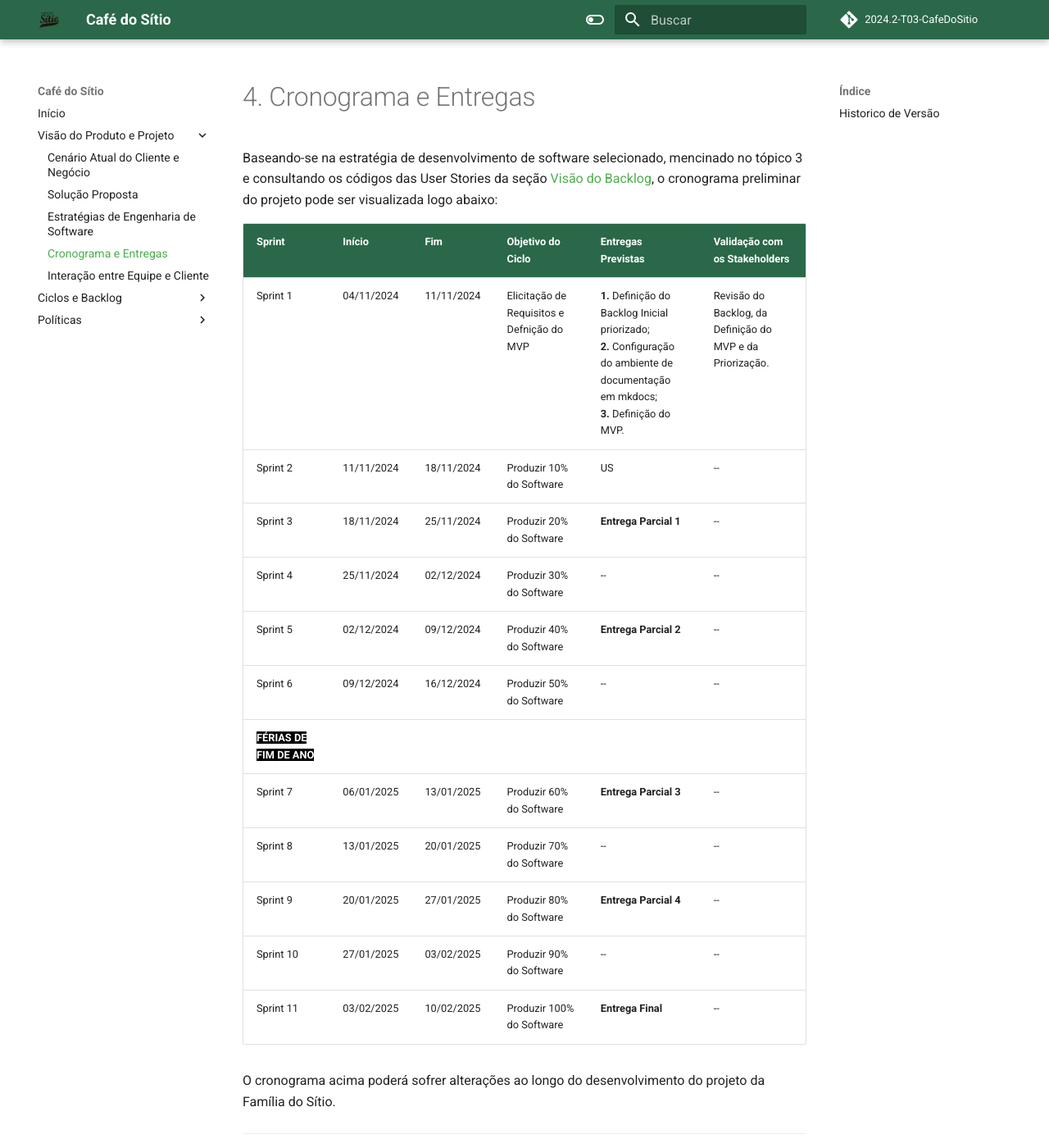
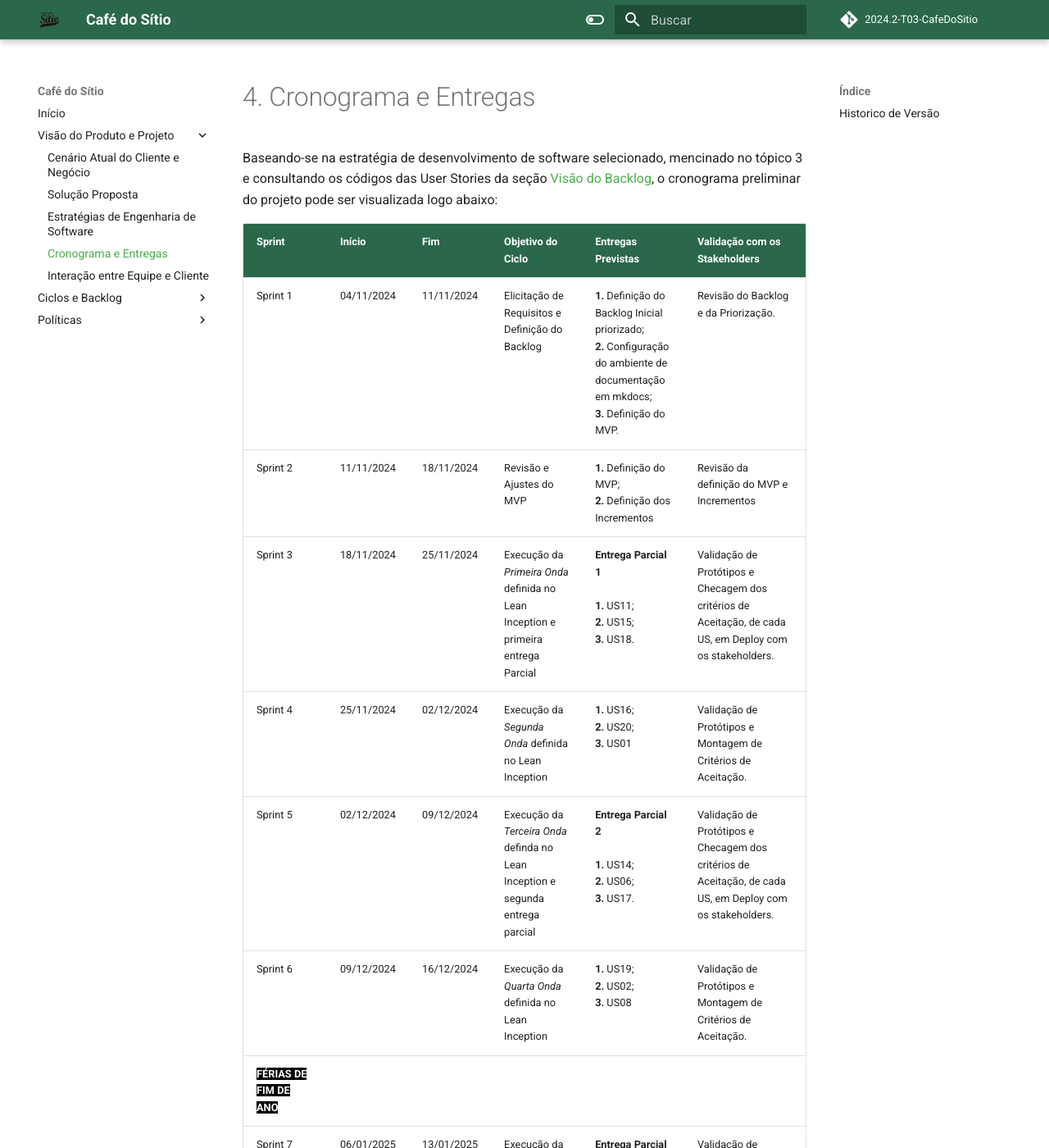
Before and after one commit to mdsreq-fga-unb/2024.2-T03-CafeDoSitio, an MkDocs documentation site: the page built from docs/sections/2-docPage/4-cronogramaEntregas.md, in a window 1280 px wide and 1400 px high. Shown: the whole window at 82% size. Built offline with MkDocs 1.6.1 and Material for MkDocs 9.7.7, drawn with Linux system fonts in a browser that asks for light colours; comment, search, counter and statistics services are not loaded; some of the changed text lies outside the part shown.

Commit message:
docs: adicinando detalhes do cronograma do topico 4

```diff
--- a/docs/sections/2-docPage/4-cronogramaEntregas.md
+++ b/docs/sections/2-docPage/4-cronogramaEntregas.md
@@ -4,18 +4,18 @@ Baseando-se na estratégia de desenvolvimento de software selecionado, mencinado
 
 Sprint | Início | Fim | Objetivo do Ciclo | Entregas Previstas | Validação com os Stakeholders
 ----- | ------ | --- | ----------------- | ------------------ | -----------------------------
-Sprint 1 | 04/11/2024 | 11/11/2024 | Elicitação de Requisitos e Defnição do MVP | **1.** Definição do Backlog Inicial priorizado; <br> **2.** Configuração do ambiente de documentação em mkdocs; <br> **3.** Definição do MVP.    | Revisão do Backlog, da Definição do MVP e da Priorização.
-Sprint 2 | 11/11/2024 | 18/11/2024 | Produzir 10% do Software | US | --
-Sprint 3 | 18/11/2024 | 25/11/2024 | Produzir 20% do Software | **Entrega Parcial 1** | --
-Sprint 4 | 25/11/2024 | 02/12/2024 | Produzir 30% do Software | -- | --
-Sprint 5 | 02/12/2024 | 09/12/2024 | Produzir 40% do Software | **Entrega Parcial 2** | --
-Sprint 6 | 09/12/2024 | 16/12/2024 | Produzir 50% do Software | -- | --
+Sprint 1 | 04/11/2024 | 11/11/2024 | Elicitação de Requisitos e Definição do Backlog | **1.** Definição do Backlog Inicial priorizado; <br> **2.** Configuração do ambiente de documentação em mkdocs; <br> **3.** Definição do MVP.    | Revisão do Backlog e da Priorização.
+Sprint 2 | 11/11/2024 | 18/11/2024 | Revisão e Ajustes do MVP | **1.** Definição do MVP; <br> **2.** Definição dos Incrementos | Revisão da definição do MVP e Incrementos
+Sprint 3 | 18/11/2024 | 25/11/2024 | Execução da _Primeira Onda_ definida no Lean Inception e primeira entrega Parcial | **Entrega Parcial 1** <br><br> **1.** US11; <br> **2.** US15; <br> **3.** US18. | Validação de Protótipos e Checagem dos critérios de Aceitação, de cada US, em Deploy com os stakeholders.
+Sprint 4 | 25/11/2024 | 02/12/2024 | Execução da _Segunda Onda_ definida no Lean Inception  | **1.** US16; <br> **2.** US20; <br> **3.** US01 | Validação de Protótipos e Montagem de Critérios de Aceitação.
+Sprint 5 | 02/12/2024 | 09/12/2024 | Execução da _Terceira Onda_ definda no Lean Inception e segunda entrega parcial | **Entrega Parcial 2** <br><br> **1.** US14; <br> **2.** US06; <br> **3.** US17. | Validação de Protótipos e Checagem dos critérios de Aceitação, de cada US, em Deploy com os stakeholders.
+Sprint 6 | 09/12/2024 | 16/12/2024 | Execução da _Quarta Onda_ definida no Lean Inception | **1.** US19; <br> **2.** US02; <br> **3.** US08 | Validação de Protótipos e Montagem de Critérios de Aceitação.
 <span style="background-color: black; color: white;">**FÉRIAS DE FIM DE ANO**</span>
-Sprint 7 | 06/01/2025 | 13/01/2025 | Produzir 60% do Software | **Entrega Parcial 3** | --
-Sprint 8 | 13/01/2025 | 20/01/2025 | Produzir 70% do Software | -- | --
-Sprint 9 | 20/01/2025 | 27/01/2025 | Produzir 80% do Software | **Entrega Parcial 4** | --
-Sprint 10| 27/01/2025 | 03/02/2025 | Produzir 90% do Software | -- | --
-Sprint 11| 03/02/2025 | 10/02/2025 | Produzir 100% do Software | **Entrega Final** | --
+Sprint 7 | 06/01/2025 | 13/01/2025 | Execução da _Quinta Onda_ definida no Lean Inception e terceira entrega parcial | **Entrega Parcial 3** <br><br> **1.** US23; <br> **2.** US21. | Validação de Protótipos e Checagem dos critérios de Aceitação, de cada US, em Deploy com os stakeholders.
+Sprint 8 | 13/01/2025 | 20/01/2025 | Execução da _Sexta Onda_ definida no Lean Inception | **1.** US04; <br> **2.** US22 <br> **3.** US05 | Validação de Protótipos e Montagem de Critérios de Aceitação.
+Sprint 9 | 20/01/2025 | 27/01/2025 | Execução da _Sétima Onda_ definida no Lean Inception e quarta entrega parcial | **Entrega Parcial 4** <br><br> **1.** US13. | Validação de Protótipos e Checagem dos critérios de Aceitação, de cada US, em Deploy com os stakeholders.
+Sprint 10| 27/01/2025 | 03/02/2025 | Análise de Cobertura e Testes de Software | **1.** Métricas de Cobertua do código acima de 90%; <br> **2.** Correções nos Testes de Software | Homologação do Cliente e aprovação de qualidade para a segunrança do software.
+Sprint 11| 03/02/2025 | 10/02/2025 | Deploy do Software, Revisão | **Entrega Final** <br><br> **1.** Lançamento oficial da plataforma em domínio público; <br> **2.** Ajustes finais no Software | Homologação do Cliente e Aprovação da Conclusão do Desenvolvimento.
 
 O cronograma acima poderá sofrer alterações ao longo do desenvolvimento do projeto da Família do Sítio.
 
@@ -23,4 +23,5 @@ O cronograma acima poderá sofrer alterações ao longo do desenvolvimento do pr
 ## Historico de Versão
 Data     | Versão | Descrição | Autor | Revisores
 -------- | ------ | --------- | ----- | ---------
-06/11/2024 | 1.0 | Criação do Documento e Adição do Tópico 4 | Daniel Rodrigues |
+06/11/2024 | 1.0 | Criação do Documento e Adição do Tópico 4 | Daniel Rodrigues | João Pedro
+10/11/2024 | 1.1 | Desenvolvimento detalhado do cronograma   | Daniel Rodrigues | João Pedro
```
Also changed, not shown: docs/sections/4-sprints/VisaoGeralBacklog.md (+10 -9 lines).
